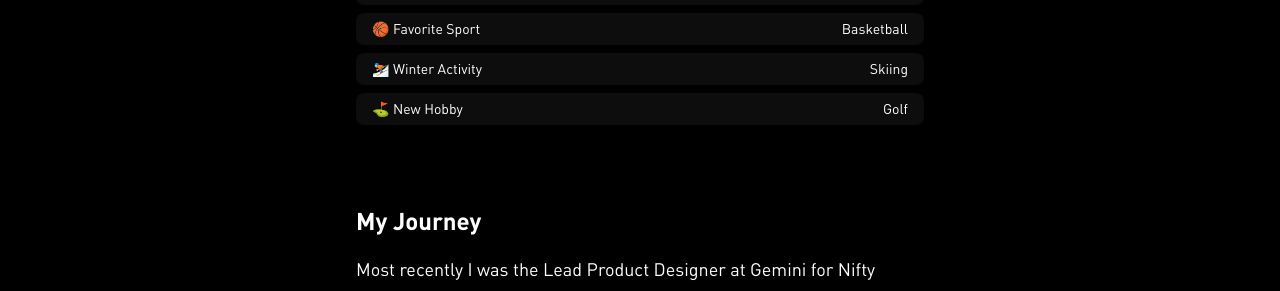
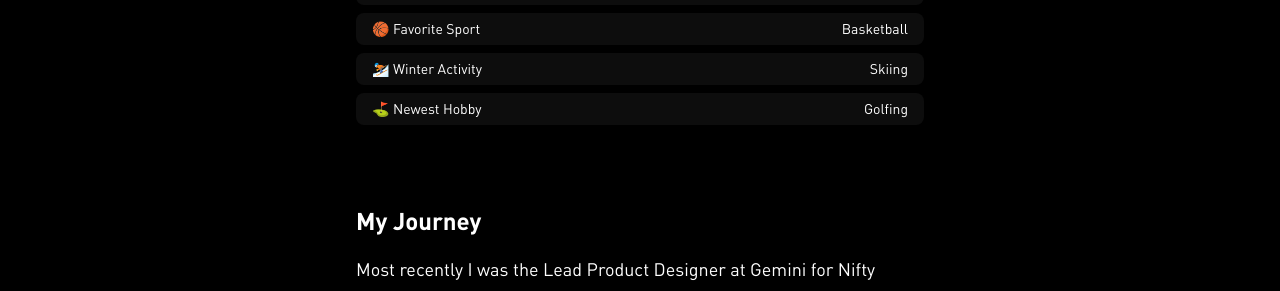
Before and after one commit to jotd/jotd-portfolio, a Jekyll site: the page about/index.html, which Jekyll copies as it is, in a window 1280 px wide and 900 px high, scrolled down 830 px. Shown: the part 160-451 px from the top of the window. Built offline with Jekyll 4.4.1, drawn with Linux system fonts in a browser that asks for light colours.

Commit message:
Update index.html

```diff
--- a/about/index.html
+++ b/about/index.html
@@ -99,9 +99,9 @@
       <div class="content-row">
         <div id="margin-below-header" class="text-container desktop">
           <div class="text-block-left">
-            ⛳  New Hobby
+            ⛳  Newest Hobby
           </div>
-          <div class="text-block-right">Golf</div>
+          <div class="text-block-right">Golfing</div>
         </div>
       </div>
 
```
